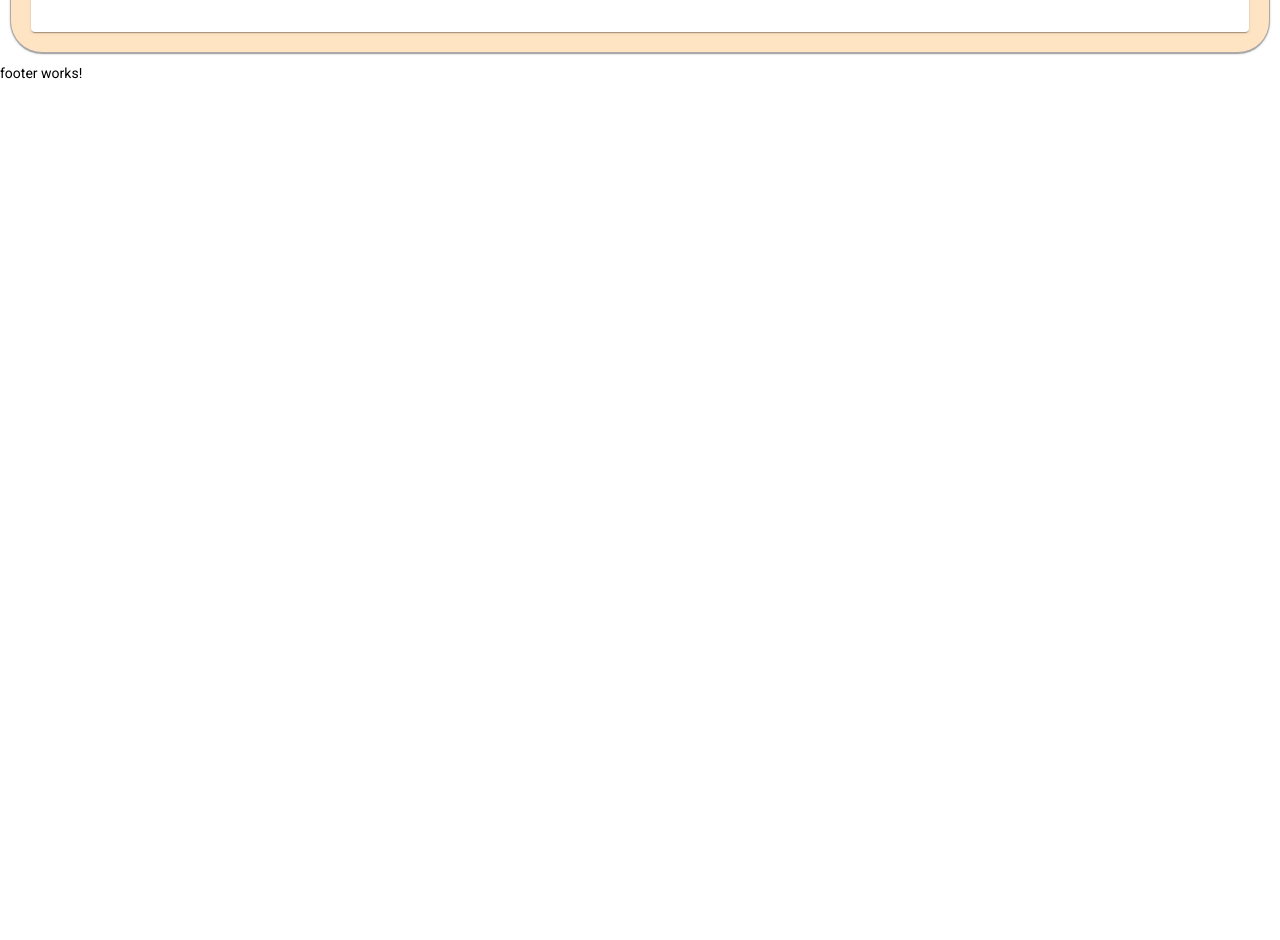
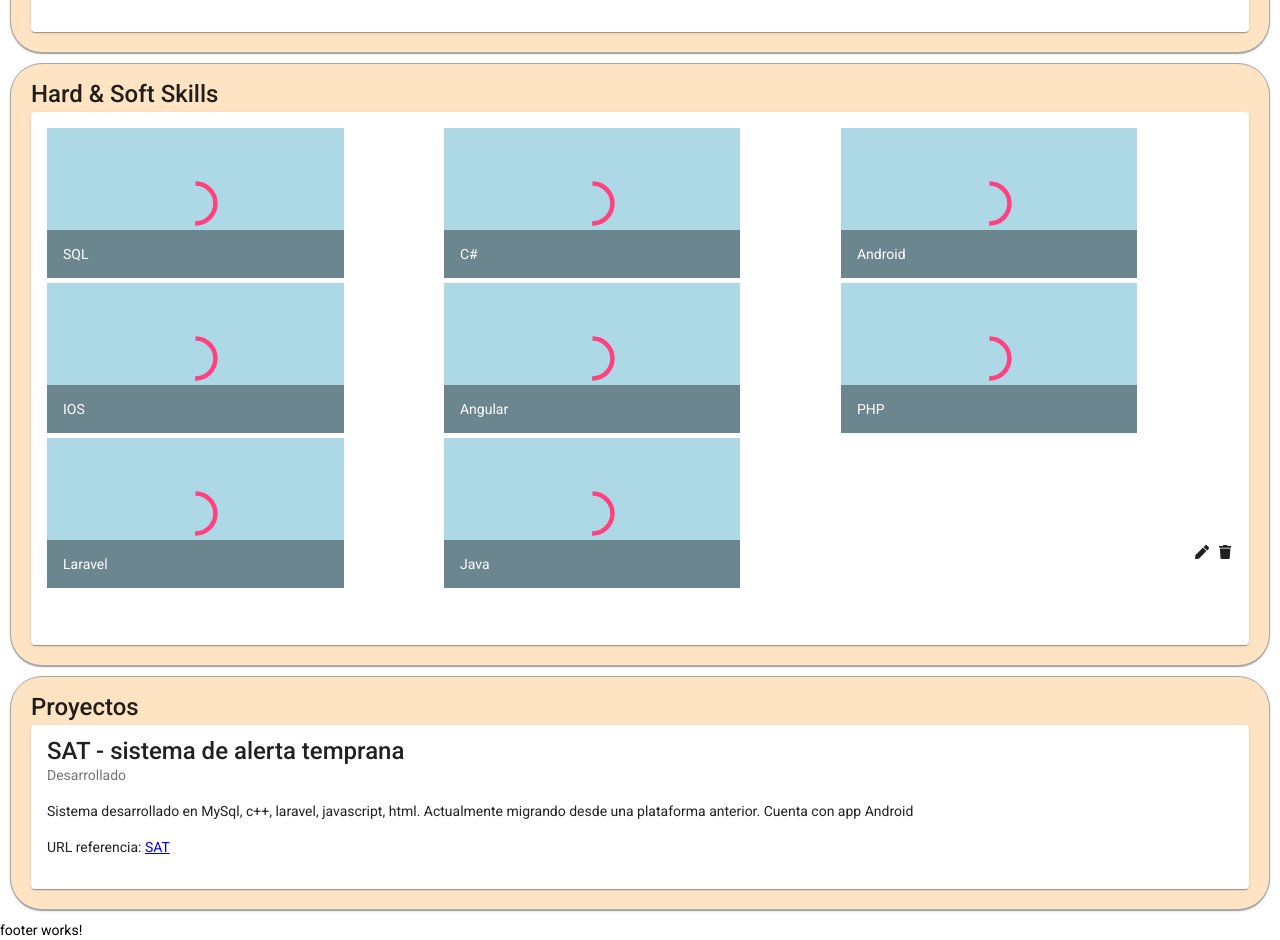
Before and after one commit to martinhamon/argprog, an Angular app in the folder portfolio/: page / in a window 1280 px wide. Shown: the part 2520-3460 px from the top of the page. Before the commit the page ends 2603 px from the top, so only its background shows below. Built offline with nearby package versions, Linux system fonts and the light colour scheme; data requests are answered from the project's data file.

Commit message:
Casi listo sin BD

```diff
--- a/portfolio/src/app/components/body/body.component.html
+++ b/portfolio/src/app/components/body/body.component.html
@@ -11,3 +11,16 @@
 
     ></app-education-card>
 </mat-card>
+<mat-card>
+  <mat-card-title>Hard & Soft Skills</mat-card-title>
+<app-skills-card
+
+    ></app-skills-card>
+</mat-card>
+<mat-card>
+  <mat-card-title>Proyectos </mat-card-title>
+
+<app-proyects-card
+
+    ></app-proyects-card>
+</mat-card>
--- /dev/null
+++ b/portfolio/src/app/components/proyects-card/proyects-card.component.html
@@ -0,0 +1,22 @@
+<mat-card>
+  <mat-card-title>
+   SAT - sistema de alerta temprana
+  </mat-card-title>
+  <mat-card-subtitle>
+    Desarrollado
+  </mat-card-subtitle>
+  <mat-card-content>
+    Sistema desarrollado en MySql, c++, laravel, javascript, html. Actualmente migrando desde una plataforma anterior. Cuenta con app Android
+  </mat-card-content>
+    <mat-card-content>
+    URL referencia: <a href="http://m-code.com.ar/sat/">SAT</a>
+
+
+  </mat-card-content>
+  <mat-card-actions>
+
+  </mat-card-actions>
+
+
+
+</mat-card>
--- /dev/null
+++ b/portfolio/src/app/components/proyects-card/proyects-card.component.ts
@@ -0,0 +1,15 @@
+import { Component, OnInit } from '@angular/core';
+
+@Component({
+  selector: 'app-proyects-card',
+  templateUrl: './proyects-card.component.html',
+  styleUrls: ['./proyects-card.component.css']
+})
+export class ProyectsCardComponent implements OnInit {
+
+  constructor() { }
+
+  ngOnInit(): void {
+  }
+
+}
--- /dev/null
+++ b/portfolio/src/app/components/skills-card/skills-card.component.css
@@ -0,0 +1,17 @@
+.jobs{
+  margin-top: 5px;
+
+}
+
+.btn-edit{
+    margin-top: 5px;
+    margin-right: 10px;
+}
+.card-subtitle{
+  margin-right: 25px;
+}
+
+mat-grid-tile {
+  background: lightblue;
+  max-width: 25%;
+}
--- /dev/null
+++ b/portfolio/src/app/components/skills-card/skills-card.component.html
@@ -0,0 +1,78 @@
+<mat-card class="jobs">
+
+ <mat-card-content>
+
+  <mat-grid-list cols="3" rowHeight="150px" gutterSize="5px" >
+
+
+
+    <mat-grid-tile>
+      <mat-grid-tile-footer>
+        <h3>SQL</h3>
+      </mat-grid-tile-footer>
+      <mat-spinner mode="determinate" color="{{color}}" value="{{value}}" diameter="{{diameter}}">
+      </mat-spinner>
+    </mat-grid-tile>
+    <mat-grid-tile>
+      <mat-grid-tile-footer>
+        <h3>C#</h3>
+      </mat-grid-tile-footer>
+      <mat-spinner mode="determinate" color="{{color}}" value="{{value}}" diameter="{{diameter}}">
+
+      </mat-spinner>
+    </mat-grid-tile>
+    <mat-grid-tile>
+      <mat-grid-tile-footer>
+        <h3>Android</h3>
+      </mat-grid-tile-footer>
+      <mat-spinner mode="determinate" color="{{color}}" value="{{value}}" diameter="{{diameter}}">
+
+      </mat-spinner>
+    </mat-grid-tile>
+    <mat-grid-tile>
+      <mat-grid-tile-footer>
+        <h3>IOS</h3>
+      </mat-grid-tile-footer>
+      <mat-spinner mode="determinate" color="{{color}}" value="{{value}}" diameter="{{diameter}}">
+
+      </mat-spinner>
+    </mat-grid-tile>
+    <mat-grid-tile>
+      <mat-grid-tile-footer>
+        <h3>Angular</h3>
+      </mat-grid-tile-footer>
+      <mat-spinner mode="determinate" color="{{color}}" value="{{value}}" diameter="{{diameter}}">
+
+      </mat-spinner>
+    </mat-grid-tile>
+    <mat-grid-tile>
+      <mat-grid-tile-footer>
+        <h3>PHP</h3>
+      </mat-grid-tile-footer>
+      <mat-spinner mode="determinate" color="{{color}}" value="{{value}}" diameter="{{diameter}}">
+
+      </mat-spinner>
+    </mat-grid-tile>
+    <mat-grid-tile>
+      <mat-grid-tile-footer>
+        <h3>Laravel</h3>
+      </mat-grid-tile-footer>
+      <mat-spinner mode="determinate" color="{{color}}" value="{{value}}" diameter="{{diameter}}">
+
+      </mat-spinner>
+    </mat-grid-tile>
+    <mat-grid-tile>
+      <mat-grid-tile-footer>
+        <h3>Java</h3>
+      </mat-grid-tile-footer>
+      <mat-spinner mode="determinate" color="{{color}}" value="{{value}}" diameter="{{diameter}}">
+
+      </mat-spinner>
+    </mat-grid-tile>
+  </mat-grid-list>
+ </mat-card-content>
+<mat-card-actions align="end">
+  <app-image-button [icon]="iconEdit" class="btn-edit"></app-image-button>
+  <app-image-button [icon]="iconDelete" class="btn-edit"></app-image-button>
+</mat-card-actions>
+</mat-card>
--- /dev/null
+++ b/portfolio/src/app/components/skills-card/skills-card.component.ts
@@ -0,0 +1,25 @@
+import { Component, OnInit } from '@angular/core';
+import { ThemePalette } from '@angular/material/core';
+import { ProgressSpinnerMode } from '@angular/material/progress-spinner';
+import { IconDefinition } from '@fortawesome/fontawesome-svg-core';
+import { faPen, faTrash } from '@fortawesome/free-solid-svg-icons';
+
+@Component({
+  selector: 'app-skills-card',
+  templateUrl: './skills-card.component.html',
+  styleUrls: ['./skills-card.component.css']
+})
+export class SkillsCardComponent implements OnInit {
+  iconEdit:IconDefinition =faPen
+  iconDelete: IconDefinition =  faTrash
+  color: ThemePalette = "accent";
+  mode: ProgressSpinnerMode = 'determinate';
+  value = 50;
+  diameter: number = 45
+
+  constructor() { }
+
+  ngOnInit(): void {
+  }
+
+}
```
Also changed, not shown: portfolio/src/app/app.module.ts (+12 -5 lines), portfolio/src/app/components/proyects-card/proyects-card.component.css (added), 1 other file (tests, documents, lock files or other folders).
